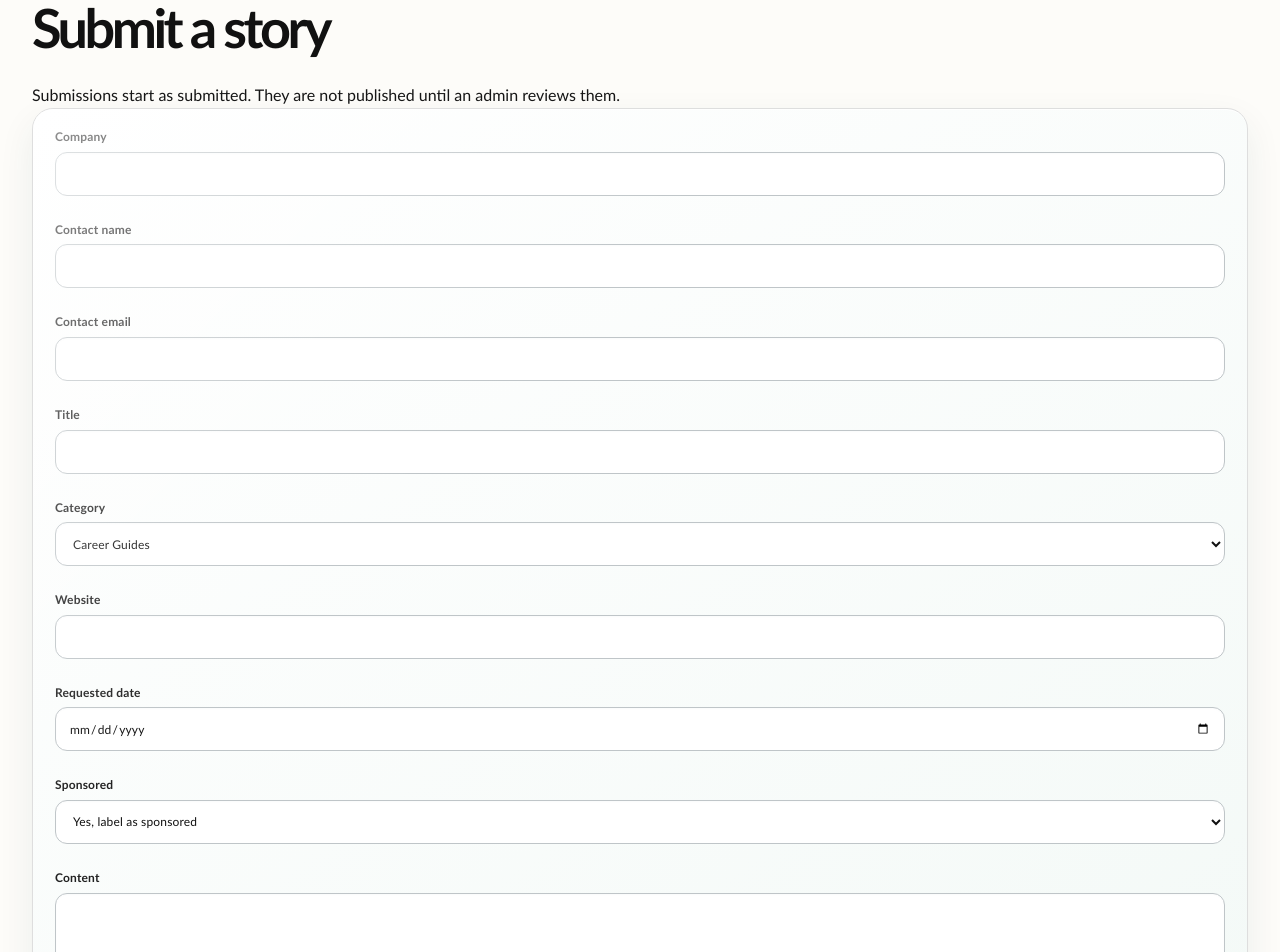
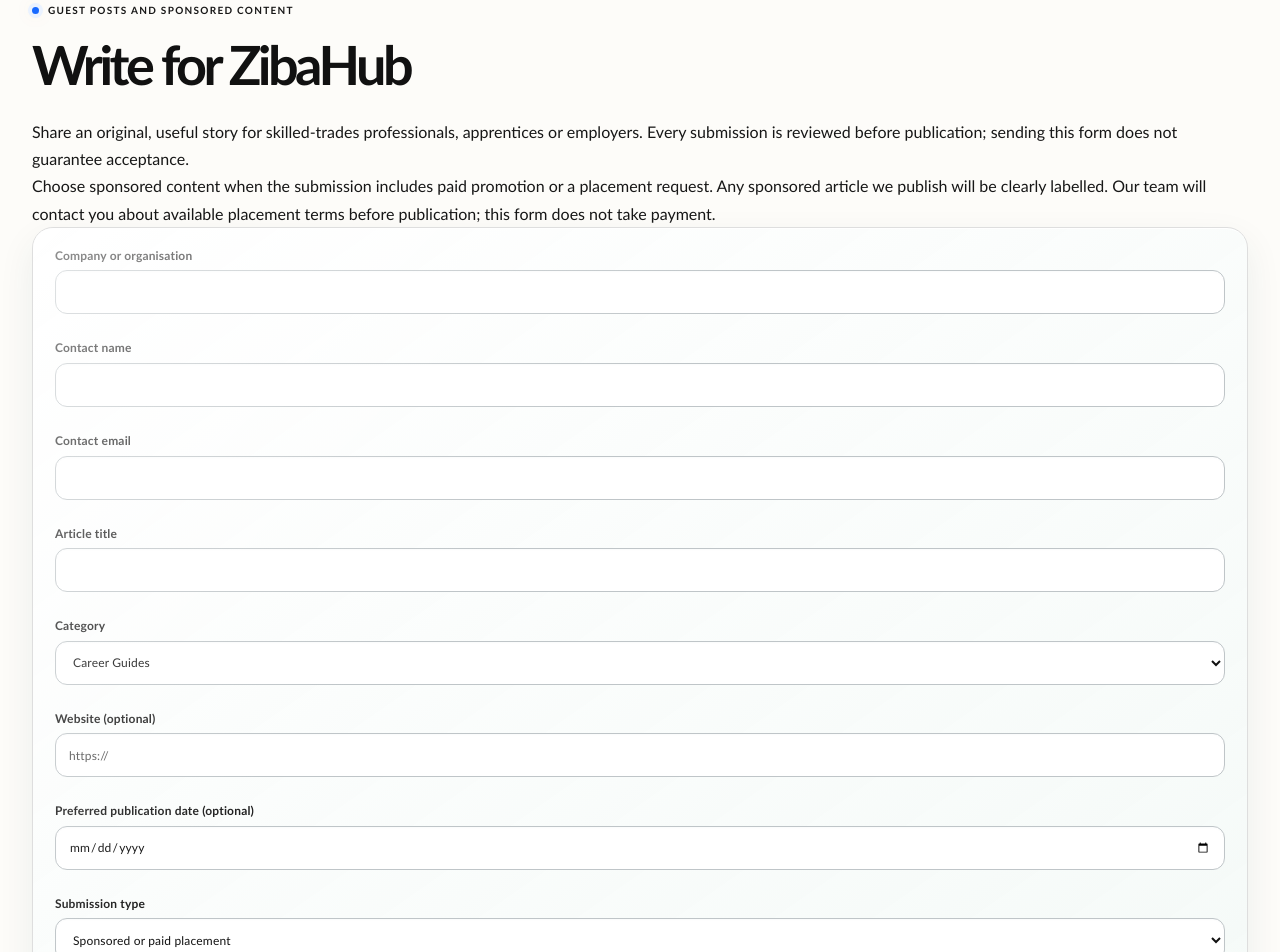
Before and after one commit to brainsparkbyzm-ai/zibahub-w, a Next.js app: page /sponsored in a window 1280 px wide. Shown: the part 140-1092 px from the top of the page. Built offline with nearby package versions, Linux system fonts and the light colour scheme; no server answers.

Commit message:
Clarify guest post and sponsored submission rules

```diff
--- a/app/sponsored/page.tsx
+++ b/app/sponsored/page.tsx
@@ -2,23 +2,29 @@ import { ApiForm } from "@/components/forms/ApiForm";
 import { guideCategories } from "@/config/navigation";
 import { pageMeta } from "@/lib/seo";
 
-export const metadata = pageMeta({ title: "Sponsored content", description: "Submit a guest or sponsored story for review.", path: "/sponsored" });
+export const metadata = pageMeta({
+  title: "Write for ZibaHub | Guest Posts and Sponsored Content",
+  description: "Submit an original skilled-trades, careers or employer story for editorial review.",
+  path: "/sponsored",
+});
 
 export default function SponsoredPage() {
   return (
     <div className="shell page">
-      <h1 className="page-title">Submit a story</h1>
-      <p>Submissions start as submitted. They are not published until an admin reviews them.</p>
-      <ApiForm action="/api/guest-posts" submitLabel="Submit for review">
-        <label>Company<input name="companyName" required /></label>
-        <label>Contact name<input name="contactName" required /></label>
+      <p className="kicker">Guest posts and sponsored content</p>
+      <h1 className="page-title">Write for ZibaHub</h1>
+      <p>Share an original, useful story for skilled-trades professionals, apprentices or employers. Every submission is reviewed before publication; sending this form does not guarantee acceptance.</p>
+      <p>Choose sponsored content when the submission includes paid promotion or a placement request. Any sponsored article we publish will be clearly labelled. Our team will contact you about available placement terms before publication; this form does not take payment.</p>
+      <ApiForm action="/api/guest-posts" submitLabel="Submit for editorial review">
+        <label>Company or organisation<input name="companyName" required maxLength={120} /></label>
+        <label>Contact name<input name="contactName" required maxLength={80} /></label>
         <label>Contact email<input name="contactEmail" type="email" required /></label>
-        <label>Title<input name="title" required /></label>
-        <label>Category<select name="category">{guideCategories.map((item) => <option key={item}>{item}</option>)}</select></label>
-        <label>Website<input name="website" type="url" /></label>
-        <label>Requested date<input name="requestedDate" type="date" /></label>
-        <label>Sponsored<select name="sponsored" defaultValue="true"><option value="true">Yes, label as sponsored</option><option value="false">Editorial submission</option></select></label>
-        <label>Content<textarea name="content" required minLength={80} /></label>
+        <label>Article title<input name="title" required minLength={6} maxLength={160} /></label>
+        <label>Category<select name="category" required>{guideCategories.map((item) => <option key={item}>{item}</option>)}</select></label>
+        <label>Website (optional)<input name="website" type="url" placeholder="https://" /></label>
+        <label>Preferred publication date (optional)<input name="requestedDate" type="date" /></label>
+        <label>Submission type<select name="sponsored" defaultValue="true"><option value="true">Sponsored or paid placement</option><option value="false">Editorial guest post</option></select></label>
+        <label>Full article<textarea name="content" required minLength={80} maxLength={20000} rows={12} placeholder="Submit original content relevant to skilled trades, training, hiring or career development." /></label>
       </ApiForm>
     </div>
   );
```
